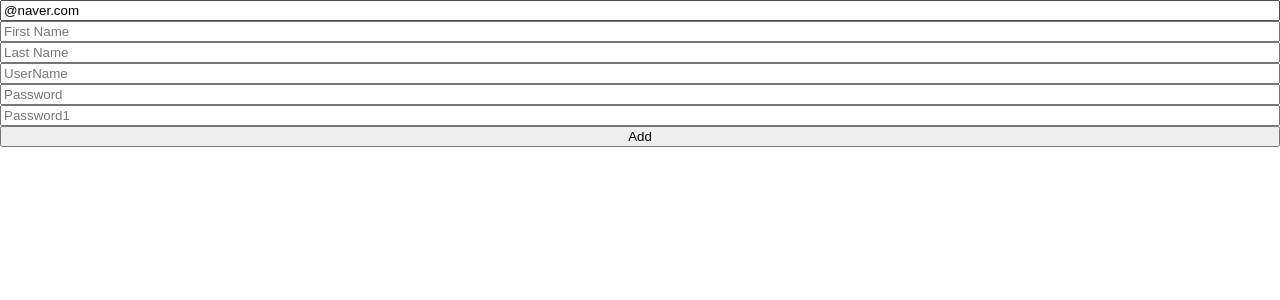
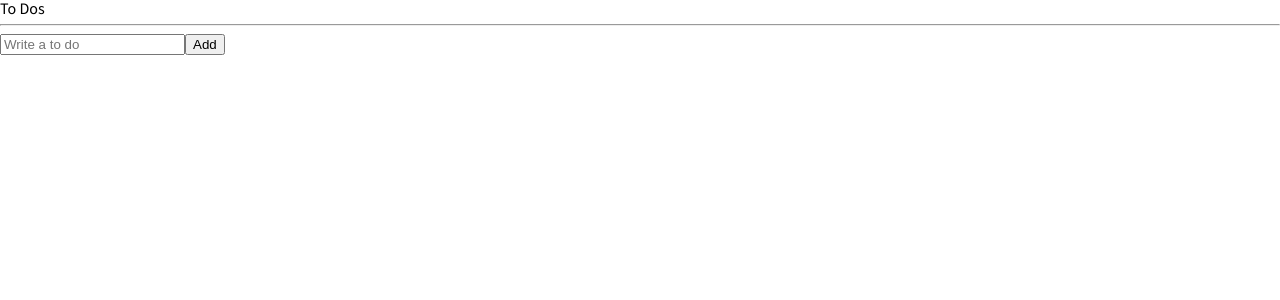
Before and after one commit to peppersora/react-todo-app, a React (Create React App) app: page / in a window 1280 px wide. Shown: the top 300 px of the page. Built offline with nearby package versions, Linux system fonts and the light colour scheme.

Commit message:
todoApp1

```diff
--- a/src/App.tsx
+++ b/src/App.tsx
@@ -1,7 +1,7 @@
 import React from 'react';
 import { createGlobalStyle } from 'styled-components';
 import {darkTheme,lightTheme} from "./theme"
-import ToDoList from './ToDoList';
+import ToDoList from './components/ToDoList';
 const GlobalStyle = createGlobalStyle`
 @import url('https://fonts.googleapis.com/css2?family=Source+Sans+Pro:wght@300;400&display=swap');
 html, body, div, span, applet, object, iframe,
--- a/src/ToDoList.tsx
+++ /dev/null
@@ -1,160 +0,0 @@
-import React, { useState } from "react";
-import { useForm } from "react-hook-form";
-import styled from "styled-components";
-
-// function ToDoList(){
-//     const [todo, setTodo] = useState("");
-//     const [todoError,setTodoError] = useState("");
-//     const onChange = (event:React.FormEvent<HTMLInputElement>) => {
-//         const {
-//             currentTarget:{value},
-//         }  = event;
-//         setTodo(value);
-//         setTodoError("");
-//     }
-//     const onSubmit = (event:React.FormEvent<HTMLFormElement>) =>{
-//         event.preventDefault();
-//         console.log(todo);
-//         if(todo.length<10){
-//            return setTodoError("To do should be longer");
-//         }else{
-//             console.log("submit");
-//         }
-//     };
-
-//     return(
-//        <div>
-//         <form onSubmit={onSubmit}>
-//             <input onChange={onChange} value={todo} placeholder="Write a to do"/>
-//             <button>Add</button>
-//             {todoError !== "" ? todoError :null}
-//         </form>
-//        </div>
-//     )
-// };
-
-// 필수항목이 아닌것에는 '?' 붙여주기
-interface IUseForm{
-errors:{
-    email?:{
-        message:string;
-    },
-},
-Email:string;
-FirstName:string;
-LastName:string;
-UserName:string;
-Password:string;
-Password1:string;
-extraError?:string;
-}
-
-const messageSpan = styled.span`
-color: red;
-`;
-
-
-function ToDoList(){
-    const {register,
-        handleSubmit,
-        formState:{errors},
-        setError,
-        // setError는 특정한 에러를 발생시키게해준다.
-    } = useForm<IUseForm>({
-        defaultValues:{
-            Email:"@naver.com",
-        }
-    });
-    // watch는 form의 입력값들의 변화를 관찰 할 수 있게해주는함수
-    const onValid = (data:IUseForm) =>{
-        if(data.Password !== data.Password1){
-            setError("Password1",
-            {message:"Password are not the same"},
-            {shouldFocus:true}
-            )
-        }
-        setError("extraError",{message:"Server offLine."});
-        // 특정항목이 아닌 전체 form에 해당되는 에러
-    };
-    console.log(errors);
-    // onValid함수는 모든 validation을 다 마쳤을때만 호출된다.
-
-    return(
-        <div>
-                 <form
-                 style={{display:"flex",flexDirection:"column"}}
-                 onSubmit={handleSubmit(onValid,)}>
-
-                    <input {...register("Email",{
-                        required: "Email is reqired",
-                        pattern:{
-                            value:/^[A-Za-z0-9._%+-]+@naver.com$/,
-                            message: "Only naver.com emails allowed",
-                            },
-
-                        // 정규식 표현법을 이용해서 사용 가능
-                    })}
-                    placeholder="Email"/>
-                        <span style={{
-                            color:"red",
-                        }}>
-                    {errors.Email?.message}
-                        </span>
-
-                    <input {...register("FirstName" ,{
-                        required: "FirstName is required",
-                        validate: (value) => !value.includes("nico") || "error message"
-                    })}
-                    placeholder="First Name"/>
-                     <span>
-                    {errors.FirstName?.message}
-                    </span>
-
-                    <input {...register("LastName",{
-                        required: "LastName is required"
-                    })}
-                    placeholder="Last Name"/>
-                     <span>
-                    {errors.LastName?.message}
-                    </span>
-
-                    <input {...register("UserName",{
-                        required:"UserName is required",minLength:10})}
-                    placeholder="UserName"/>
-                    <span>
-                    {errors.UserName?.message}
-                    </span>
-
-                    <input {...register("Password",{
-                        required: "write here",  minLength:5
-
-                        })}
-                    placeholder="Password"/>
-                    <span>
-                    {errors.Password?.message}
-                    </span>
-
-                    <input {...register("Password1",{
-                        required: "Password is required",
-                        minLength:{
-                            value:5,
-                            message: "Your password is too short.",
-                        },
-                    })}
-                    placeholder="Password1"/>
-                    <span>
-                    {errors.Password1?.message}
-                    </span>
-
-                    <button>Add</button>
-
-                    <span>
-                    {errors?.extraError?.message}
-                    </span>
-               </form>
-                </div>
-    );
-}
-
-
-export default ToDoList;
--- /dev/null
+++ b/src/atoms.tsx
@@ -0,0 +1,14 @@
+import { atom } from "recoil";
+
+export interface IToDo{
+    text:string;
+    id: number;
+    category: "TO_DO" | "DOING" | "DONE";
+    //  이 세개중에 한개를 사용해야한다.
+}
+
+export const toDoState = atom<IToDo[]>({
+    // atom은 key, default가 항상 필요
+    key: "toDO",
+    default:[],
+});
--- /dev/null
+++ b/src/components/CreateToDo.tsx
@@ -0,0 +1,45 @@
+import { useForm } from "react-hook-form";
+import { useSetRecoilState } from "recoil";
+import { toDoState } from "../atoms";
+
+
+interface IForm {
+    toDo: string;
+}
+
+function CreateToDo(){
+    // component를 가져올때 다시 사용하는것이아니라
+    // 수정할수 있도록만 해주면됨.
+    const setToDos = useSetRecoilState(toDoState);
+    const {register,handleSubmit} = useForm<IForm>();
+    const handleValid = ({toDo}:IForm) =>{
+        // console.log("add to do",data.toDo);
+        setToDos((prev) =>[
+            {
+            text: toDo,
+            id:Date.now(),
+            category:"TO_DO"
+        } ,
+        ...prev,
+    ]);
+        //  prev을 받아서 prev배열 자체가 아닌
+        //  prev안의 요소들을 return 할것이기때문에 '...'를 붙여준다.
+        // setValue("toDo","");
+        // console.log(toDos);
+    };
+    return(
+        <form onSubmit=
+        {handleSubmit(handleValid)}>
+           <input
+           {...register("toDo",{
+               required: "please write a To Do",
+           })}
+           placeholder="Write a to do"
+           />
+
+           <button>Add</button>
+
+      </form>
+    );
+}
+export default CreateToDo;
--- /dev/null
+++ b/src/components/ToDo.tsx
@@ -0,0 +1,23 @@
+import { IToDo } from "../atoms";
+
+function ToDo({text,category}:IToDo){
+    const onClick = (newCategory:IToDo["category"]) =>{
+        console.log("I wanna go",newCategory);
+    };
+    return (
+        <li>
+        <span>{text}</span>
+        {category !== "DOING" &&(
+             <button onClick={() => onClick("DOING")}>Doing</button>)}
+             {/* 인자를 넘기기 위해 익명함수를 부른뒤 아래 같은 식으로 사용
+              <button onClick={() => onClick("DOING")()}>Doing</button>)}
+             */}
+        {category !== "TO_DO" && (
+        <button onClick={() => onClick("TO_DO")}>To Do</button>)}
+        {category !== "DONE" &&(
+             <button onClick={() => onClick("DONE")}>Done</button>)}
+        </li>
+    );
+}
+
+export default ToDo;
--- /dev/null
+++ b/src/components/ToDoList.tsx
@@ -0,0 +1,34 @@
+
+import { useRecoilState, useRecoilValue} from "recoil";
+import { toDoState } from "../atoms";
+import CreateToDo from "./CreateToDo";
+import ToDo from "./ToDo";
+
+function ToDoList(){
+    // useRecoilValue는 값만 반환해주고, modifier함수는 반환하지 않는다.
+    const toDos = useRecoilValue(toDoState);
+    // const [toDos, setToDos] = useRecoilState(toDoState);
+    // 위에 함수에서 setToDos는 이제 사용하시 않아서 필요없음
+    // const [value, modFn] = useRecoilState(toDoState);
+    // const value = useRecoilValue(toDoState);
+    // value는 atom으로부터 불러온 값
+    // const modFn = useRecoilState(toDoState);
+    // atom의 값을 바꿀 수 있다. => 수정
+
+    return(
+        <div>
+            <h1>To Dos</h1>
+            <hr/>
+                <CreateToDo/>
+               <ul>
+                {toDos.map((toDo) =>(
+                <ToDo key={toDo.id}{...toDo}/>
+
+                ))}
+               </ul>
+                </div>
+    );
+}
+
+
+export default ToDoList;
```
